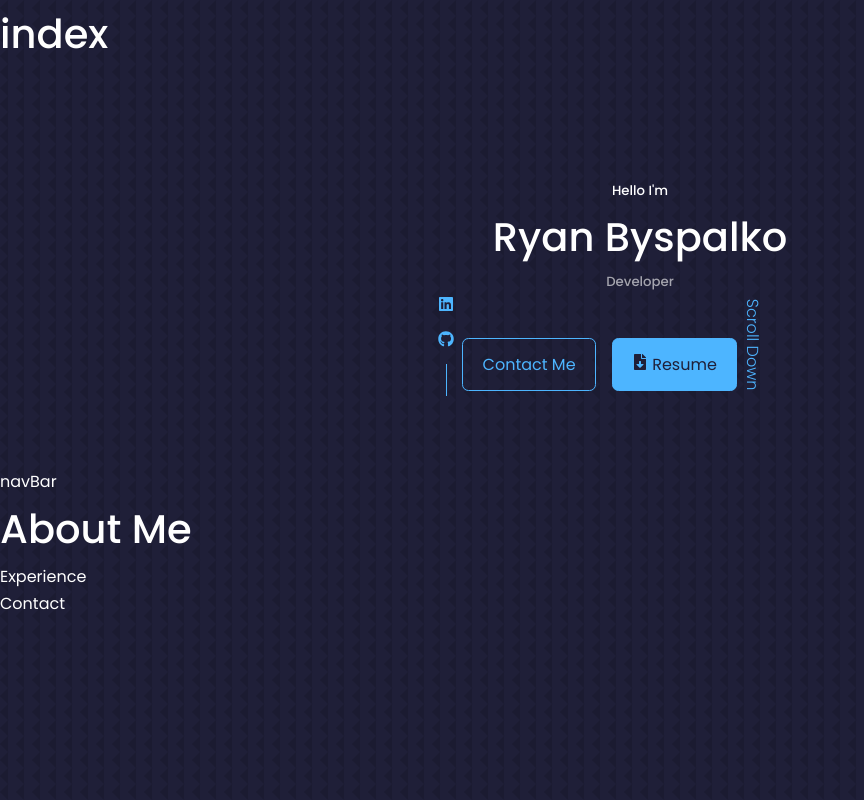
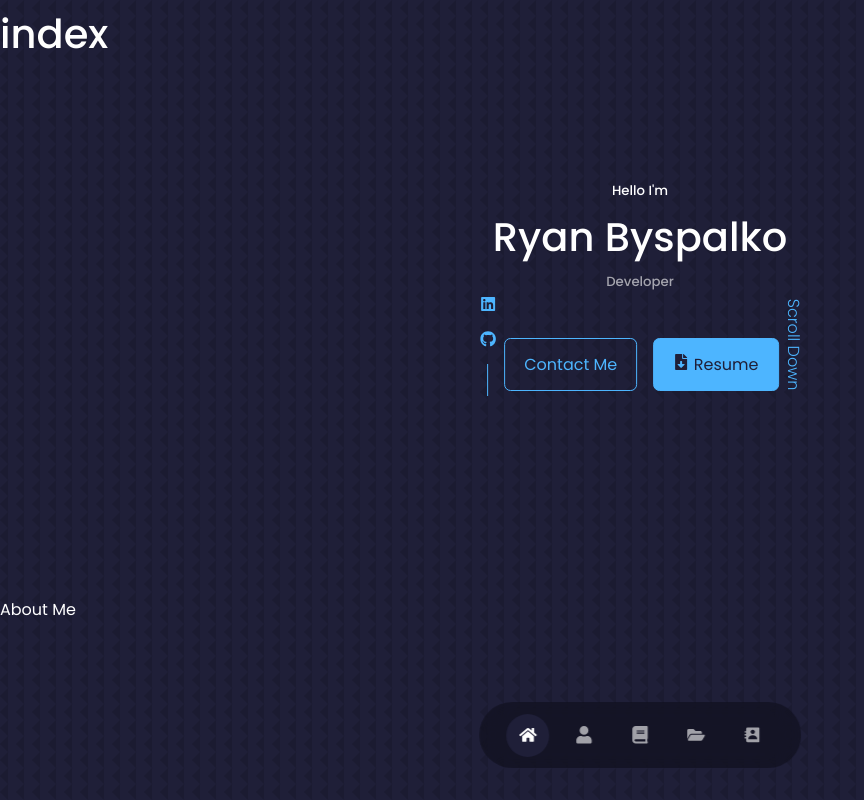
Before and after one commit to ryan-b184/reactGitPractice, a React (Create React App) app: page / in a window 1280 px wide. Shown: the top 800 px of the page, without its empty margins (0-864 px from the left). Built offline with nearby package versions, Linux system fonts and the light colour scheme.

Commit message:
added nav bar with hover and selection effects

```diff
--- a/src/Components/about/About.jsx
+++ b/src/Components/about/About.jsx
@@ -3,6 +3,6 @@ import './about.css'
 
 export default function About(){
     return (
-        <h1>About Me</h1>
+        <section id="about">About Me</section>
     )
 }
--- a/src/Components/contact/Contact.jsx
+++ b/src/Components/contact/Contact.jsx
@@ -3,7 +3,7 @@ import './contact.css'
 
 const Contact = () => {
   return (
-    <div>Contact</div>
+    <section id="contact">Contact</section>
   )
 }
 
--- a/src/Components/experience/Experience.jsx
+++ b/src/Components/experience/Experience.jsx
@@ -2,6 +2,6 @@ import React from 'react'
 import "./experience.css"
 export const Experience = () => {
   return (
-    <div>Experience</div>
+    <section id="experience">Experience</section>
   )
 }
--- a/src/Components/header/head.css
+++ b/src/Components/header/head.css
@@ -8,6 +8,9 @@ header {
     text-align: center;
     height: 100%;
     position: relative;
+    display: flex;
+    flex-direction: column;
+    align-items: center;
 }
 
 
@@ -29,12 +32,18 @@ header {
 }
 
 .flexCont {
+    /* position:relative;
     display: flex;
     flex-direction: row;
     align-items: center;
-    justify-content: center;
-    position:absolute;
-    left:29%
+    justify-content: center; */
+    display: flex;
+    flex-direction: row;
+    align-items: center;
+    left: 50%;
+    transform: translateX(+9%);
+
+
 }
 
 /*adding border lines*/
--- a/src/Components/navbar/NavBar.jsx
+++ b/src/Components/navbar/NavBar.jsx
@@ -1,10 +1,34 @@
 import { NavItem } from "./NavItem"
 import './navbar.css'
+import { FaHome } from "react-icons/fa";
+import { FaUser } from "react-icons/fa";
+import { FaBook } from "react-icons/fa";
+import { FaFolderOpen } from "react-icons/fa";
+import { BiSolidContact } from "react-icons/bi";
+import { useState } from "react";
 
 
 export function NavBar() {
 
+    //activeNav is the variable that is used
+    //setActiveNav is the method that can be used to update activeNav
+    const [activeNav, setActiveNav] = useState('#')
+
+
+
     return (
-        <div>navBar</div>
+        <div className="nav__container">
+            <nav>
+                {/*
+                    onclick sets the new active nav
+                    className ternerary sets tag to "active" so css can update it
+                */}
+                <a href="#" title="Home" onClick={(() => setActiveNav('#'))} className={activeNav === '#' ? 'active' : ''}><FaHome/></a>
+                <a href="#about" title="About Me" onClick={(() => setActiveNav('#about'))} className={activeNav === '#about' ? 'active' : ''}><FaUser/></a>
+                <a href="#experience" title="Experience" onClick={(() => setActiveNav('#experience'))} className={activeNav === '#experience' ? 'active' : ''}><FaBook/></a>
+                <a href="#portfolio" title="Portfolio" onClick={(() => setActiveNav('#portfolio'))} className={activeNav === '#portfolio' ? 'active' : ''}><FaFolderOpen/></a>
+                <a href="#contact" title="Contact Info" onClick={(() => setActiveNav('#contact'))} className={activeNav === '#contact' ? 'active' : ''}><BiSolidContact/></a>
+            </nav>
+        </div>
     )
 }
--- a/src/Components/navbar/NavItem.jsx
+++ /dev/null
@@ -1,9 +0,0 @@
-import './navitem.css'
-
-export function NavItem({href, label}) {
-
-
-    return (
-        <div>navItem</div>
-    )
-}
--- a/src/Components/navbar/navbar.css
+++ b/src/Components/navbar/navbar.css
@@ -0,0 +1,35 @@
+nav {
+    background: rgba(0,0,0,0.3);
+    width: max-content;
+    display:block;
+    padding: 0.7rem 1.7rem;
+    z-index: 2;
+    position: fixed;
+    left: 50%;
+    transform: translateX(-50%);
+    bottom: 2rem;
+    display:flex;
+    gap: 0.8rem;
+    border-radius: 2.5rem;
+    backdrop-filter: blur(15px);
+
+}
+
+nav > a {
+    background: transparent;
+    padding: 0.8rem;
+    border-radius: 50%;
+    display: flex;
+    color: var(--color-light);
+    font-size: 1.1rem;
+}
+
+nav > a:hover {
+    background: rgba(0,0,0,0.8)
+}
+
+/* Making current Nav item be highlighted */
+nav a.active {
+    background: var(--color-bg);
+    color: var(--color-white);
+}
--- a/src/index.css
+++ b/src/index.css
@@ -65,6 +65,7 @@ h1 {
 
 section {
   margin-top: 8rem;
+  height: 60vh;
 }
 
 /* every section will contain an h2 and h5 */
```
Also changed, not shown: src/Components/navbar/navitem.css (deleted).
